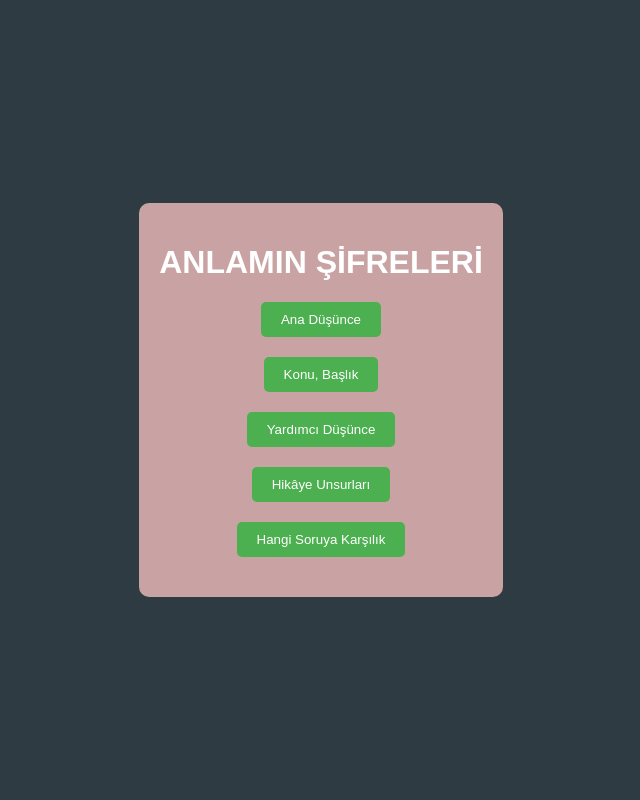
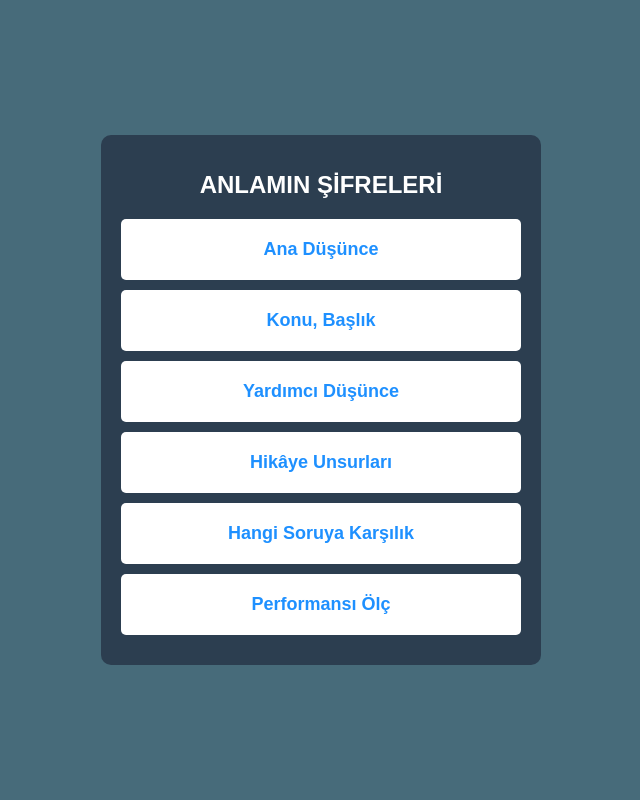
Before and after one commit to AlgiMerve/Wordpress-Theme-Development, a PHP site: page /meaning-quiz.php in a window 1280 px wide. Shown: the whole page, without its empty margins (319-959 px from the left). Run offline with PHP 8.4, Linux system fonts and the light colour scheme.

Commit message:
Design of questions

```diff
--- a/meaning-quiz.php
+++ b/meaning-quiz.php
@@ -14,8 +14,8 @@ $_SESSION['incorrect'] = 0;
     <title>Okuma ve Anlama Testi</title>
     <style>
         body {
-            background-color: #2e3b42;
-            color: #ffffff;
+            background-color: #476b7a; /* Mavi arka plan  #1e90ff*/
+            color: #ffffff; /* Beyaz yazı rengi */
             font-family: Arial, sans-serif;
             height: 100vh; /* Yüksekliği tam ekran yapar */
             display: flex;
@@ -24,23 +24,34 @@ $_SESSION['incorrect'] = 0;
             margin: 0;
         }
         .container {
-            background-color: #c9a3a3;
+            background-color: #2c3e50;
             padding: 20px;
             border-radius: 10px;
             text-align: center; /* İçeriği ortalar */
+            max-width: 400px;
+            width: 100%;
         }
         h1 {
             text-align: center;
+            font-size: 24px;
+            margin-bottom: 20px;
         }
         button {
             display: block;
-            margin: 20px auto;
-            padding: 10px 20px;
-            background-color: #4CAF50;
-            color: #fff;
+            width: 100%; /* Buton genişliği tam genişlik */
+            padding: 20px; /* Butonların boyutunu büyüt */
+            margin: 10px 0;
+            background-color: #ffffff;
+            color: #1e90ff;
             border: none;
             border-radius: 5px;
+            font-size: 18px;
+            font-weight: bold;
             cursor: pointer;
+            transition: background-color 0.3s;
+        }
+        button:hover {
+            background-color: #ddd;
         }
     </style>
 </head>
@@ -54,6 +65,7 @@ $_SESSION['incorrect'] = 0;
         <button type="submit" name="topic" value="yardimci_dusunce">Yardımcı Düşünce</button>
         <button type="submit" name="topic" value="hikaye_unsurlari">Hikâye Unsurları</button>
         <button type="submit" name="topic" value="hangi_soruya">Hangi Soruya Karşılık</button>
+        <button type="submit" name="topic" value="performans_olc">Performansı Ölç</button>
     </form>
 </div>
 
```
Also changed, not shown: paragraph-quiz.php (+20 -8 lines), structure-quiz.php (+19 -7 lines).
